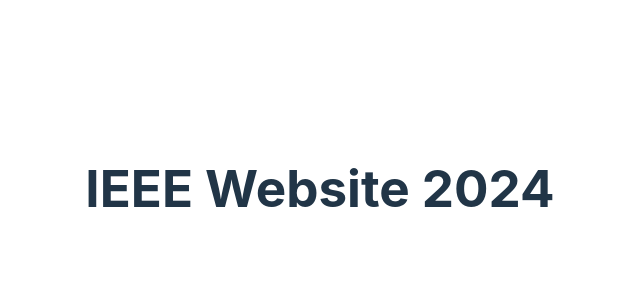
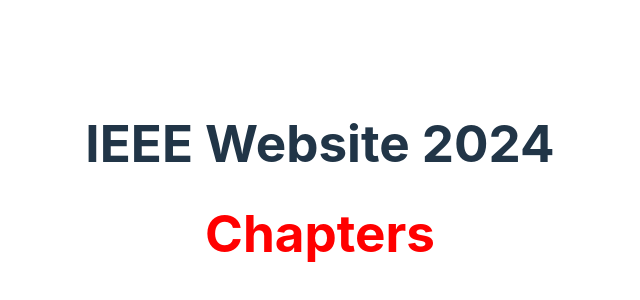
Before and after one commit to Codesandmore/IeeeMace-24, a React (Vite) app: page / in a window 1280 px wide. Shown: the part 212-512 px from the top of the page, without its empty margins (320-960 px from the left). Built offline with nearby package versions, Linux system fonts and the light colour scheme.

Commit message:
chapters commit

```diff
--- a/src/App.jsx
+++ b/src/App.jsx
@@ -1,12 +1,11 @@
-import { useState } from "react";
-import reactLogo from "./assets/react.svg";
-import viteLogo from "/vite.svg";
 import "./App.css";
+import Chapters from "./Pages/Chapters/Chapters";
 
 function App() {
   return (
     <>
       <h1>IEEE Website 2024</h1>
+      <Chapters />
     </>
   );
 }
--- a/src/Pages/Chapters/Chapters.css
+++ b/src/Pages/Chapters/Chapters.css
@@ -0,0 +1,3 @@
+.chapters{
+    color: red;
+}
--- a/src/Pages/Chapters/Chapters.jsx
+++ b/src/Pages/Chapters/Chapters.jsx
@@ -0,0 +1,10 @@
+import React from "react";
+import "./Chapters.css";
+
+export default function Chapters() {
+  return (
+    <div className="chapters">
+      <h1>Chapters</h1>
+    </div>
+  );
+}
```
